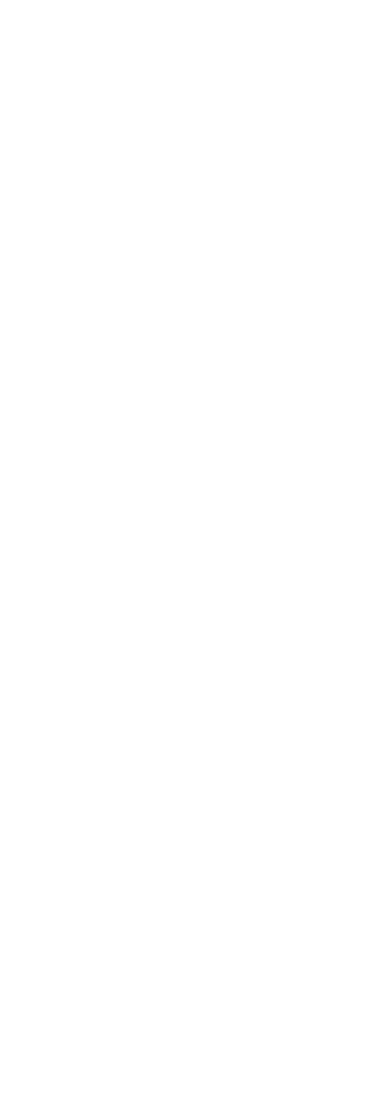
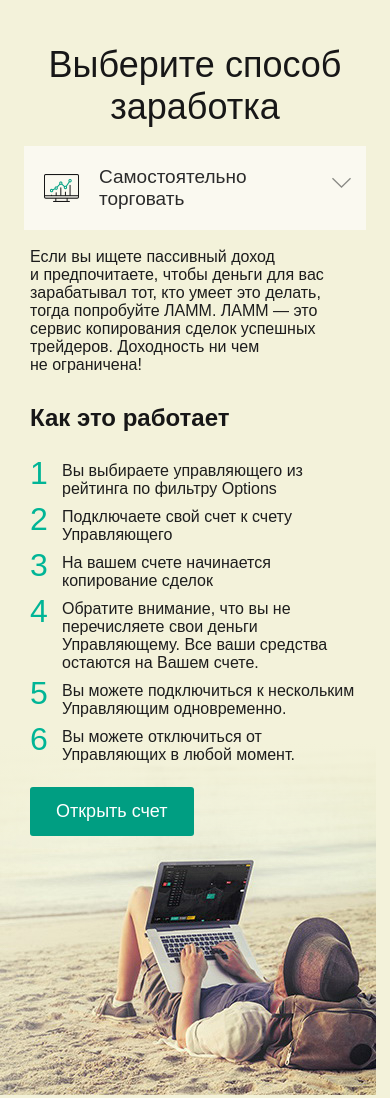
Before and after one commit to anastasiaval/trader, a website built with webpack: page src/index.html in a window 390 px wide. Shown: the top 1098 px of the page. Before the commit the page ends 844 px from the top, so only its background shows below. Built offline with nearby package versions, Linux system fonts and the light colour scheme; files whose address does not match are found by name.

Commit message:
mobile expanded

```diff
--- a/package.json
+++ b/package.json
@@ -24,6 +24,7 @@
     "css-loader": "^3.2.0",
     "extract-text-webpack-plugin": "^3.0.2",
     "file-loader": "^4.2.0",
+    "html-loader": "^0.5.5",
     "html-webpack-plugin": "^3.2.0",
     "mini-css-extract-plugin": "^0.8.0",
     "node-sass": "^4.12.0",
--- a/src/css/fonts.scss
+++ b/src/css/fonts.scss
@@ -11,3 +11,10 @@
   url('../fonts/pfdintextpro-regular.ttf') format('ttf'),
   url('../fonts/pfdintextpro-regular.woff') format('woff');
 }
+
+@font-face {
+  font-family: 'PFDinTextPro-Medium';
+  src: url('../fonts/pfdintextpro-medium.svg') format('svg'),
+  url('../fonts/pfdintextpro-medium.ttf') format('ttf'),
+  url('../fonts/pfdintextpro-medium.woff') format('woff');
+}
--- a/src/css/main.scss
+++ b/src/css/main.scss
@@ -3,3 +3,103 @@
   padding: 0;
   box-sizing: border-box;
 }
+
+body {
+  //background: url("../img/bg-mobile.jpg") no-repeat;
+  background: #f3f2da;
+  min-width: 300px;
+}
+
+.interest {
+  &__heading {
+    font-family: PFDinTextPro-Light, sans-serif;
+    font-size: 36px;
+    text-align: center;
+    color: #171717;
+    font-weight: 300;
+    margin-top: 44px;
+  }
+  &__btn {
+    background-color: rgba(255, 255, 255, 0.6);
+    display: flex;
+    align-items: center;
+    padding: 20px 10px 20px 20px;
+    position: relative;
+    margin: 18px 24px;
+  }
+  &__opt-heading {
+    font-family: PFDinTextPro-Regular, sans-serif;
+    color: #2b2b2b;
+    font-size: 19px;
+    margin: 0 20px;
+  }
+  &__arrow {
+    width: 19px;
+    height: 12px;
+    position: absolute;
+    top: 31px;
+    right: 15px;
+    background: url("../img/arrow-down.png") no-repeat 0 0;
+  }
+  &__text {
+    &_sum {
+      color: #1c1c1c;
+      font-size: 16px;
+    }
+    &_heading {
+      font-size: 24px;
+      color: #171717;
+      padding: 30px 0;
+    }
+  }
+  &__desc {
+    padding: 0 30px 271px 30px;
+    font-family: PFDinTextPro-Light, sans-serif;
+    position: relative;
+  }
+  &__action {
+    border: 0;
+    border-radius: 3px;
+    outline: 0;
+    color: #feffff;
+    background: #009e82;
+    font-family: PFDinTextPro-Medium, sans-serif;
+    font-size: 18px;
+    padding: 14px 26px;
+  }
+}
+
+.ol-list {
+  list-style: none;
+  counter-reset: my-counter;
+  margin-bottom: 23px;
+  padding: 0 4px 0 32px;
+  &__item {
+    counter-increment: my-counter;
+    position: relative;
+    color: #1d1d1d;
+    margin-bottom: 10px;
+    &::before {
+      content: counter(my-counter) '';
+      color: #00b596;
+      font-size: 32px;
+      position: absolute;
+      top: -7px;
+      left: -32px;
+    }
+  }
+}
+
+.bg-mob {
+  display: block;
+  width: 376px;
+  height: 351px;
+  background-image: linear-gradient(to bottom, #f3f2da 0%, transparent 40%),
+    url('../img/photo-mob.jpg');
+  background-size: cover;
+  background-position: center;
+  position: absolute;
+  top: 496px;
+  left: 0;
+  z-index: -1;
+}
--- a/src/index.html
+++ b/src/index.html
@@ -7,5 +7,42 @@
 </head>
 <body>
 
+<section class="interest">
+    <h1 class="interest__heading">Выберите способ заработка</h1>
+    <div class="interest__options">
+        <div class="interest__btn">
+            <img src="img/trade-mob.png" alt="Самостоятельно торговать">
+            <span class="interest__opt-heading">Самостоятельно торговать</span>
+            <span class="interest__arrow"></span>
+        </div>
+        <div class="interest__desc">
+            <p class="interest__text_sum">Если вы&nbsp;ищете пассивный доход и&nbsp;предпочитаете, чтобы деньги для вас зарабатывал тот, кто умеет это делать, тогда попробуйте ЛАММ. ЛАММ&nbsp;&mdash; это сервис копирования сделок успешных трейдеров. Доходность ни&nbsp;чем не&nbsp;ограничена!</p>
+            <h2 class="interest__text_heading">Как это работает</h2>
+            <ol class="ol-list">
+                <li class="ol-list__item">Вы выбираете управляющего из рейтинга по фильтру Options</li>
+                <li class="ol-list__item">Подключаете свой счет к счету Управляющего</li>
+                <li class="ol-list__item">На вашем счете начинается копирование сделок</li>
+                <li class="ol-list__item">Обратите внимание, что вы не перечисляете свои деньги Управляющему. Все ваши средства остаются на Вашем счете.</li>
+                <li class="ol-list__item">Вы можете подключиться к нескольким Управляющим одновременно.</li>
+                <li class="ol-list__item">Вы можете отключиться от Управляющих в любой момент.</li>
+            </ol>
+            <button class="interest__action">Открыть счет</button>
+            <div class="bg-mob"></div>
+        </div>
+
+        <div class="interest__btn">
+            <img src="img/invest-mob.png" alt="Инвестировать">
+            <span class="interest__opt-heading">Инвестировать</span>
+            <span class="interest__arrow"></span>
+        </div>
+
+        <div class="interest__btn">
+            <img src="img/pamm-mob.png" alt="Привлекать инвесторов">
+            <span class="interest__opt-heading">Привлекать инвесторов</span>
+            <span class="interest__arrow"></span>
+        </div>
+    </div>
+</section>
+
 </body>
 </html>
--- a/webpack.config.js
+++ b/webpack.config.js
@@ -41,6 +41,15 @@ module.exports = {
                     outputPath: 'assets/fonts/'
                 }
             },
+            {
+                test: /\.html$/,
+                use: {
+                    loader: 'html-loader',
+                    options: {
+                        attrs: ['img:src']
+                    }
+                }
+            },
         ]
     },
     plugins: [
```
Also changed, not shown: src/img/photo-mob.jpg (added), 1 other file.
